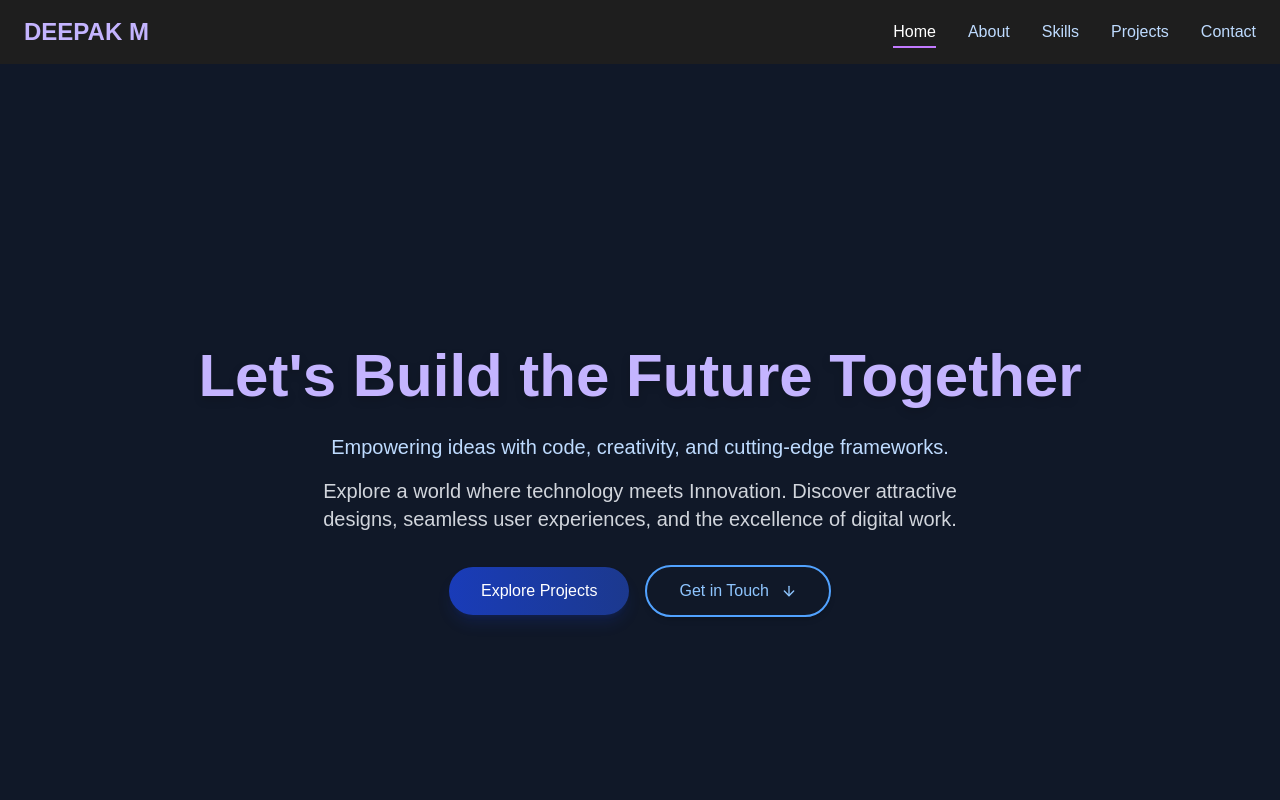
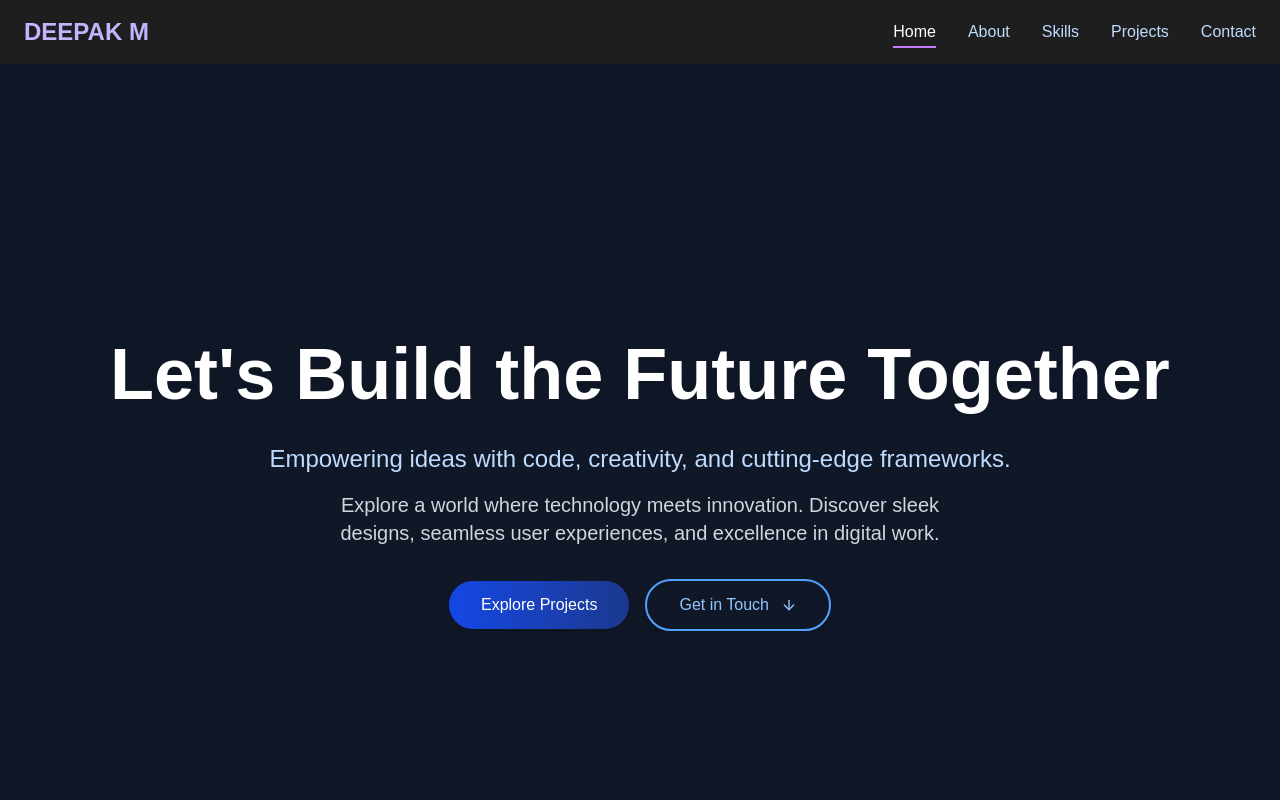
Before and after one commit to deepak43276/My_portfolio, a Next.js app: page / in a window 1280 px wide. Shown: the top 800 px of the page. Built offline with nearby package versions, Linux system fonts and the light colour scheme; some icons are missing.

Commit message:
Code Updated

```diff
--- a/src/app/globals.css
+++ b/src/app/globals.css
@@ -37,7 +37,6 @@ html {
 }
 
 /* Animation performance optimizations */
-/* Removed global transform and perspective to fix fixed positioning */
 * {
   backface-visibility: hidden;
 }
@@ -69,42 +68,48 @@ input:-webkit-autofill:active {
   background-color: #374151 !important; /* Tailwind's bg-gray-700 */
   color: #fff !important;
   -webkit-box-shadow: 0 0 0 1000px #374151 inset !important;
-  /* -webkit-text-fill-color: #fff !important; */
   transition: background-color 5000s ease-in-out 0s;
 }
 
-/*
-input::placeholder,
-input:focus::placeholder,
-textarea::placeholder,
-textarea:focus::placeholder {
-  color: #9ca3af !important;
-  opacity: 1;
+/* =================== Hero Background Animation =================== */
+.hero-bg {
+  position: absolute;
+  inset: 0;
+  z-index: 0;
+  background: linear-gradient(270deg, #1e3a8a, #9333ea, #2563eb, #3b82f6);
+  background-size: 800% 800%;
+  animation: gradientMove 15s ease infinite;
+  filter: blur(60px);
 }
 
-input:-webkit-input-placeholder {
-  color: #9ca3af !important;
-}
-input::-webkit-input-placeholder {
-  color: #9ca3af !important;
-}
-input:-moz-placeholder {
-  color: #9ca3af !important;
-}
-input::-moz-placeholder {
-  color: #9ca3af !important;
-}
-input:-ms-input-placeholder {
-  color: #9ca3af !important;
+@keyframes gradientMove {
+  0% { background-position: 0% 50%; }
+  50% { background-position: 100% 50%; }
+  100% { background-position: 0% 50%; }
 }
 
-input::placeholder,
-input::-webkit-input-placeholder,
-input:-ms-input-placeholder,
-input::-ms-input-placeholder,
-input::-moz-placeholder,
-input:-moz-placeholder {
-  color: #9ca3af !important;
-  opacity: 1 !important;
+/* Floating Particles */
+.hero-particles {
+  position: absolute;
+  inset: 0;
+  z-index: 0;
+  pointer-events: none;
 }
-*/
+
+.particle {
+  position: absolute;
+  border-radius: 50%;
+  background: rgba(255,255,255,0.2);
+  animation: floatUp linear infinite;
+}
+
+@keyframes floatUp {
+  0% { transform: translateY(100vh) scale(0.3); opacity: 0; }
+  50% { opacity: 0.5; }
+  100% { transform: translateY(-10vh) scale(1); opacity: 0; }
+}
+
+/* Optional: adjust text shadows for Hero readability */
+.hero-text-shadow {
+  text-shadow: 0 2px 8px rgba(0,0,0,0.5);
+}
--- a/src/app/layout.js
+++ b/src/app/layout.js
@@ -23,9 +23,7 @@ export const metadata = {
     title: "Deepak's Portfolio",
     description: "Professional portfolio showcasing  projects and technical expertise.",
     type: "website",
-    images: [
-      "https://lovable.dev/opengraph-image-p98pqg.png"
-    ]
+
   },
   twitter: {
     card: "summary_large_image",
--- a/src/components/Hero.jsx
+++ b/src/components/Hero.jsx
@@ -4,13 +4,41 @@ import { motion } from "framer-motion";
 
 const Hero = () => {
   const scrollToNext = () => {
-    const element = document.getElementById("about");
-    element?.scrollIntoView({ behavior: "smooth" });
+    document.getElementById("about")?.scrollIntoView({ behavior: "smooth" });
   };
 
   return (
-    <section id="home" className="min-h-screen flex items-center justify-center relative bg-gray-900">
-      <div className="container mx-auto px-4 sm:px-6 text-center relative z-1">
+    <section id="home" className="relative min-h-screen flex items-center justify-center overflow-hidden bg-gray-900">
+
+      {/* Animated professional gradient waves */}
+      <div className="absolute inset-0 -z-10">
+        <svg className="w-full h-full">
+          <defs>
+            <linearGradient id="grad1" x1="0%" y1="0%" x2="100%" y2="100%">
+              <stop offset="0%" stopColor="#4f46e5" />
+              <stop offset="50%" stopColor="#6366f1" />
+              <stop offset="100%" stopColor="#3b82f6" />
+            </linearGradient>
+          </defs>
+          <motion.path
+            fill="url(#grad1)"
+            initial={{ y: 0 }}
+            animate={{ y: [0, -20, 0] }}
+            transition={{ repeat: Infinity, duration: 10, ease: "easeInOut" }}
+            d="M0,160 C320,200 640,120 960,160 L960,320 L0,320 Z"
+          />
+          <motion.path
+            fill="url(#grad1)"
+            initial={{ y: 0 }}
+            animate={{ y: [0, 15, 0] }}
+            transition={{ repeat: Infinity, duration: 12, ease: "easeInOut" }}
+            opacity={0.5}
+            d="M0,180 C320,220 640,140 960,180 L960,320 L0,320 Z"
+          />
+        </svg>
+      </div>
+
+      <div className="container mx-auto px-4 sm:px-6 text-center relative z-10">
         <motion.div
           initial="hidden"
           whileInView="visible"
@@ -21,42 +49,41 @@ const Hero = () => {
           }}
         >
           <motion.h1
-            className="text-1xl sm:text-3xl md:text-4xl lg:text-4xl xl:text-6xl 2xl:text-6xl font-extrabold mb-4 sm:mb-6 text-violet-300 drop-shadow-lg text-center leading-tight sm:leading-[1.1] px-2 whitespace-nowrap"
+            className="text-3xl sm:text-5xl md:text-6xl xl:text-7xl font-extrabold mb-4 sm:mb-6 text-white drop-shadow-lg leading-tight px-2"
             initial={{ opacity: 0, y: 40 }}
             whileInView={{ opacity: 1, y: 0 }}
-            viewport={{ once: true }}
-            transition={{ duration: 0.5, ease: 'easeOut' }}
+            transition={{ duration: 0.6, ease: 'easeOut' }}
           >
             {"Let's Build the Future Together"}
           </motion.h1>
+
           <motion.p
-            className="text-sm md:text-lg lg:text-xl xl:text-xl 2xl:text-2xl text-blue-200 mb-3 sm:mb-4 px-4"
+            className="text-lg sm:text-xl md:text-2xl text-blue-200 mb-3 sm:mb-4 px-4"
             initial={{ opacity: 0, y: 40 }}
             whileInView={{ opacity: 1, y: 0 }}
-            viewport={{ once: true }}
-            transition={{ duration: 0.5, delay: 0.2, ease: "easeOut" }}
+            transition={{ duration: 0.6, delay: 0.2, ease: "easeOut" }}
           >
             Empowering ideas with code, creativity, and cutting-edge frameworks.
           </motion.p>
+
           <motion.p
             className="hidden sm:block text-base sm:text-lg md:text-xl text-gray-300 mb-6 sm:mb-8 max-w-2xl mx-auto px-4"
             initial={{ opacity: 0, y: 40 }}
             whileInView={{ opacity: 1, y: 0 }}
-            viewport={{ once: true }}
-            transition={{ duration: 0.5, delay: 0.4, ease: "easeOut" }}
+            transition={{ duration: 0.6, delay: 0.4, ease: "easeOut" }}
           >
-            Explore a world where technology meets Innovation. Discover attractive designs, seamless user experiences, and the excellence of digital work.
+            Explore a world where technology meets innovation. Discover sleek designs, seamless user experiences, and excellence in digital work.
           </motion.p>
+
           <motion.div
             className="flex flex-row gap-3 sm:gap-4 justify-center items-center px-4"
             initial={{ opacity: 0, y: 40 }}
             whileInView={{ opacity: 1, y: 0 }}
-            viewport={{ once: true }}
-            transition={{ duration: 0.5, delay: 0.6, ease: "easeOut" }}
+            transition={{ duration: 0.6, delay: 0.6, ease: "easeOut" }}
           >
             <Button
               size="lg"
-              className="w-auto bg-gradient-to-r from-blue-800 to-blue-900 hover:from-blue-700 hover:to-blue-800 text-white px-4 sm:px-6 lg:px-8 py-2 sm:py-3 rounded-full transition-all duration-300 transform hover:scale-105 shadow-lg shadow-blue-800/20 text-xs sm:text-sm lg:text-base"
+              className="w-auto bg-gradient-to-r from-blue-700 to-blue-900 hover:from-blue-600 hover:to-blue-800 text-white px-4 sm:px-6 lg:px-8 py-2 sm:py-3 rounded-full transition-all duration-300 transform hover:scale-105 shadow-lg text-xs sm:text-sm lg:text-base"
               onClick={() => document.getElementById("projects")?.scrollIntoView({ behavior: "smooth" })}
             >
               Explore Projects
```
